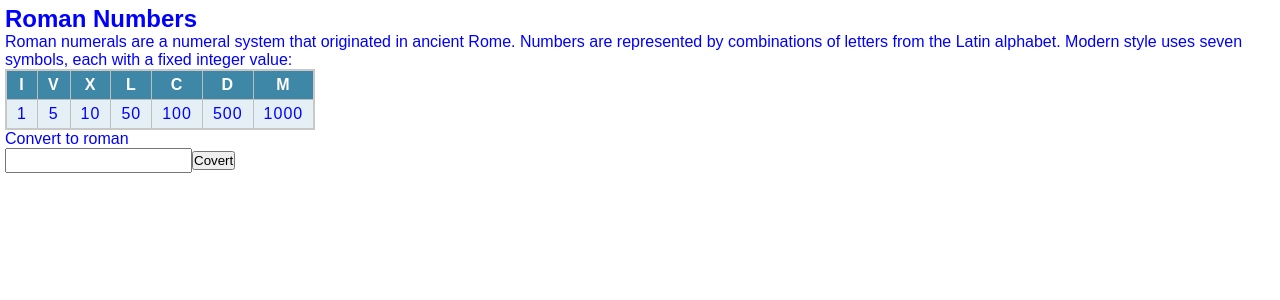
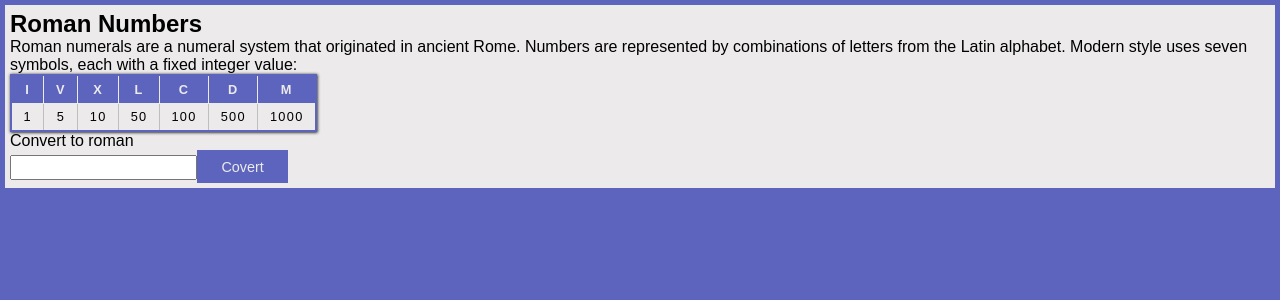
Before and after one commit to FedMG/roman-numbers, a React (Vite) app in the folder client/: page / in a window 1280 px wide. Shown: the top 300 px of the page. Built offline with nearby package versions, Linux system fonts and the light colour scheme.

Commit message:
Create & Delete: <theme> style to use with <ThemeProvider> and delete useless typography styles

```diff
--- a/client/package.json
+++ b/client/package.json
@@ -9,9 +9,11 @@
     "preview": "vite preview"
   },
   "dependencies": {
+    "prop-types": "^15.8.1",
     "react": "^18.2.0",
     "react-dom": "^18.2.0",
-    "styled-components": "^5.3.6"
+    "styled-components": "^5.3.6",
+    "styled-theming": "^2.2.0"
   },
   "devDependencies": {
     "@types/react": "^18.0.17",
--- a/client/src/App.jsx
+++ b/client/src/App.jsx
@@ -1,4 +1,3 @@
-// fundamentos de la Programación funcional.
 import React from 'react';
 import { convertToRoman } from './functionals/convertToRoman.js';
 import { Table } from './components/Table.jsx';
@@ -35,13 +34,13 @@ export default function App() {
   };
 
   return (
-    <main>
+    <main style={{ backgroundColor: '#eceaeb', height: '100%', margin: '5px' }}>
       <Section>
         <div>
-          <Typography type="h1">Roman Numbers</Typography>
+          <Typography as="h1">Roman Numbers</Typography>
         </div>
         <div>
-          <Typography type="p">
+          <Typography as="p">
             Roman numerals are a numeral system that originated in ancient Rome.
             Numbers are represented by combinations of letters from the Latin
             alphabet. Modern style uses seven symbols, each with a fixed integer
@@ -50,7 +49,7 @@ export default function App() {
           <Table data={data} />
         </div>
         <div>
-          <Typography type="span">Convert to roman</Typography>
+          <Typography as="span">Convert to roman</Typography>
           <div>
             <Form
               handlers={[formHandler, inputHandler, clickHandler]}
@@ -58,10 +57,10 @@ export default function App() {
             />
           </div>
           <div>
-            <Typography type="span">{error}</Typography>
+            <Typography as="span">{error}</Typography>
           </div>
           <div>
-            <Typography type="span">{output}</Typography>
+            <Typography as="span">{output}</Typography>
           </div>
         </div>
       </Section>
--- a/client/src/components/Button.js
+++ b/client/src/components/Button.js
@@ -1,5 +1,9 @@
 import styled from 'styled-components';
 
-export const Button = styled('button')(() => ({
-  backgroundColor: '',
+export const Button = styled('button')(({ theme }) => ({
+  fontSize: '0.9em',
+  border: 'none',
+  padding: '0.6em 1.7em',
+  color: theme.components.form.button.color,
+  backgroundColor: theme.components.form.button.bgColor,
 }));
--- a/client/src/components/Typography.jsx
+++ b/client/src/components/Typography.jsx
@@ -1,16 +1,6 @@
-import React from 'react';
-import { Text, Title, Span } from '../styles/typography.js';
+import styled from 'styled-components';
 
-export const Typography = ({ type, children }) => {
-  if (type === 'h1') {
-    return <Title>{children}</Title>;
-  }
-
-  if (type === 'p') {
-    return <Text>{children}</Text>;
-  }
-
-  if (type === 'span') {
-    return <Span>{children}</Span>;
-  }
-};
+export const Typography = styled('span')((props) => ({
+  color: '',
+  fontSize: '',
+}));
--- a/client/src/main.jsx
+++ b/client/src/main.jsx
@@ -2,10 +2,15 @@ import React from 'react';
 import ReactDOM from 'react-dom/client';
 import App from './App.jsx';
 import { GlobalStyles } from './styles/globals.js';
+import { theme } from './styles/theme.js';
+import { ThemeProvider } from 'styled-components';
+console.log(theme);
 
 ReactDOM.createRoot(document.getElementById('root')).render(
   <React.StrictMode>
-    <GlobalStyles colors />
-    <App />
+    <ThemeProvider theme={theme}>
+      <GlobalStyles />
+      <App />
+    </ThemeProvider>
   </React.StrictMode>
 );
--- a/client/src/styles/globals.js
+++ b/client/src/styles/globals.js
@@ -8,6 +8,6 @@ export const GlobalStyles = createGlobalStyle((props) => ({
     fontFamily: 'Arial',
   },
   body: {
-    color: props.colors ? 'blue' : 'black',
+    backgroundColor: '#5c64bd',
   },
 }));
--- a/client/src/styles/table.js
+++ b/client/src/styles/table.js
@@ -1,31 +1,30 @@
 import styled from 'styled-components';
 
-const TableContent = styled('table')(() => ({
+const TableContent = styled('table')(({ theme }) => ({
+  letterSpacing: '0.1em',
+  fontSize: '.8rem',
   borderCollapse: 'collapse',
-  border: '2px solid rgb(200, 200, 200)',
-  letterSpacing: '1px',
-  fontDamily: 'sans-serif',
-  fontAize: '.8rem',
+  border: theme.components.table.bd,
+  boxShadow: theme.components.table.shadow,
 }));
 
 const THead = styled('thead')(() => ({
-  color: 'black',
-  backgroundColor: '#3f87a6',
-  color: '#fff',
+  backgroundColor: '#5c64bd',
+  color: '#eceaeb',
 }));
 
 const Th = styled('th')(() => ({
-  border: '1px solid rgb(190, 190, 190)',
-  padding: '5px 10px',
+  border: '1px solid #eceaeb',
+  padding: '0.45em 0.9em',
 }));
 
 const TBody = styled('tbody')(() => ({
-  backgroundColor: '#e4f0f5',
+  backgroundColor: '#eceaeb',
 }));
 
 const Td = styled('td')(() => ({
   border: '1px solid rgb(190, 190, 190)',
-  padding: '5px 10px',
+  padding: '0.45em 0.9em',
   textAlign: 'center',
 }));
 
--- /dev/null
+++ b/client/src/styles/theme.js
@@ -0,0 +1,44 @@
+export const theme = {
+  palette: {
+    primary: '#5c64bd',
+    secundary: '#eceaeb',
+  },
+  sizes: {},
+  components: {
+    table: {
+      bd: '2px solid #5c64bd',
+      shadow: '0.2px 0.5px 3px 0.7px #000',
+      // THead component
+      thead: {
+        color: '#eceaeb',
+        bgColor: '#5c64bd',
+        // Th component
+        th: {
+          bd: '1px solid #eceaeb',
+        },
+      },
+      // TBody component
+      tbody: {
+        color: '',
+        bgColor: '#eceaeb',
+        // Td component
+        td: {
+          bd: '1px solid rgb(190, 190, 190)',
+          align: 'center',
+        },
+      },
+    },
+    // Form component
+    form: {
+      input: {
+        fontSize: '',
+        padding: '',
+        border: '',
+      },
+      button: {
+        color: '#eceaeb',
+        bgColor: '#5c64bd',
+      },
+    },
+  },
+};
--- a/client/src/styles/typography.js
+++ /dev/null
@@ -1,9 +0,0 @@
-import styled from 'styled-components';
-
-const Title = styled('h1')(() => ({}));
-const Text = styled('p')(() => ({}));
-const Span = styled('span')((props) => ({
-  color: (props) => (props.error ? 'red' : ''),
-}));
-
-export { Text, Title, Span };
```
Also changed, not shown: 1 other file (tests, documents, lock files or other folders).
